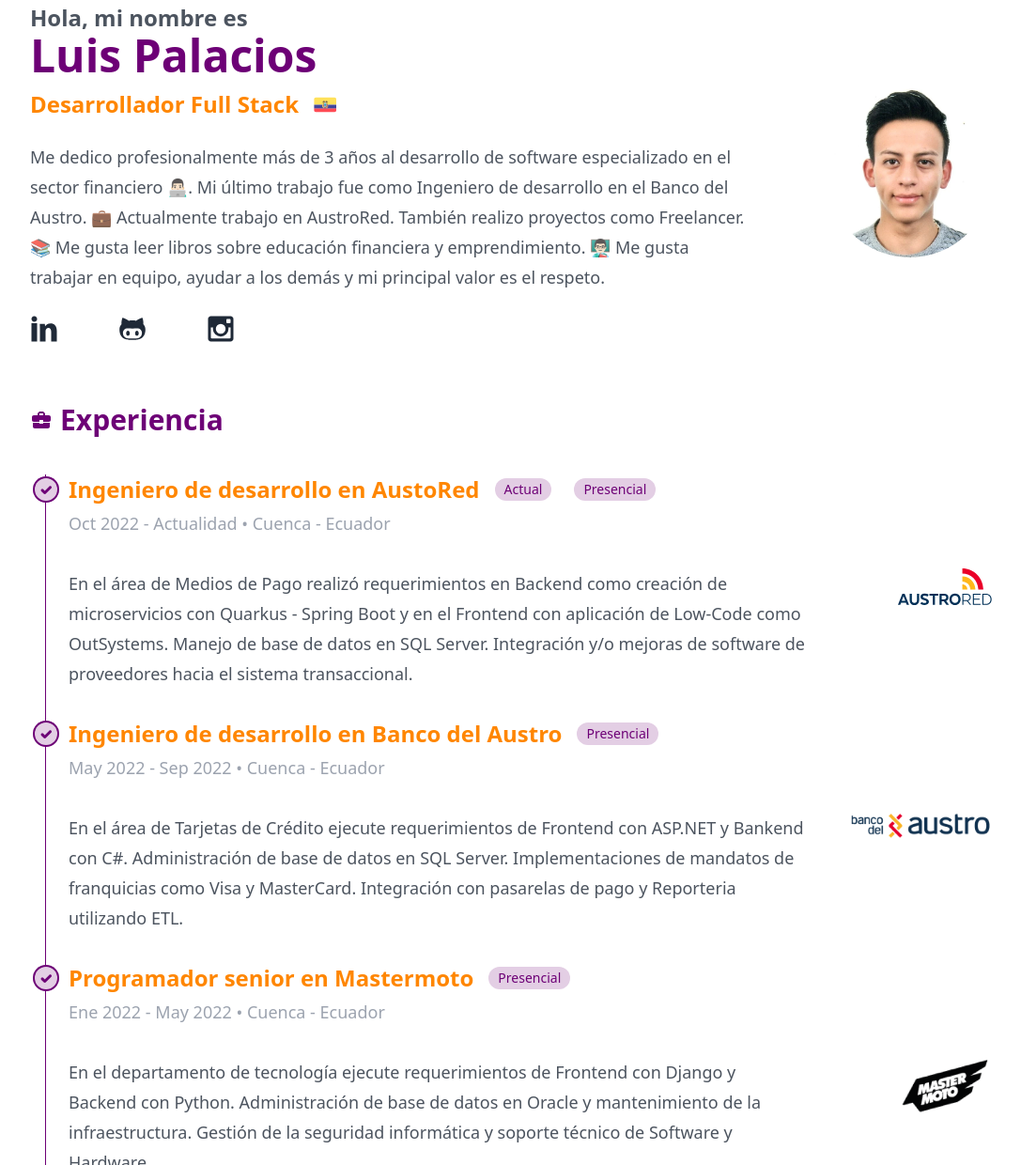
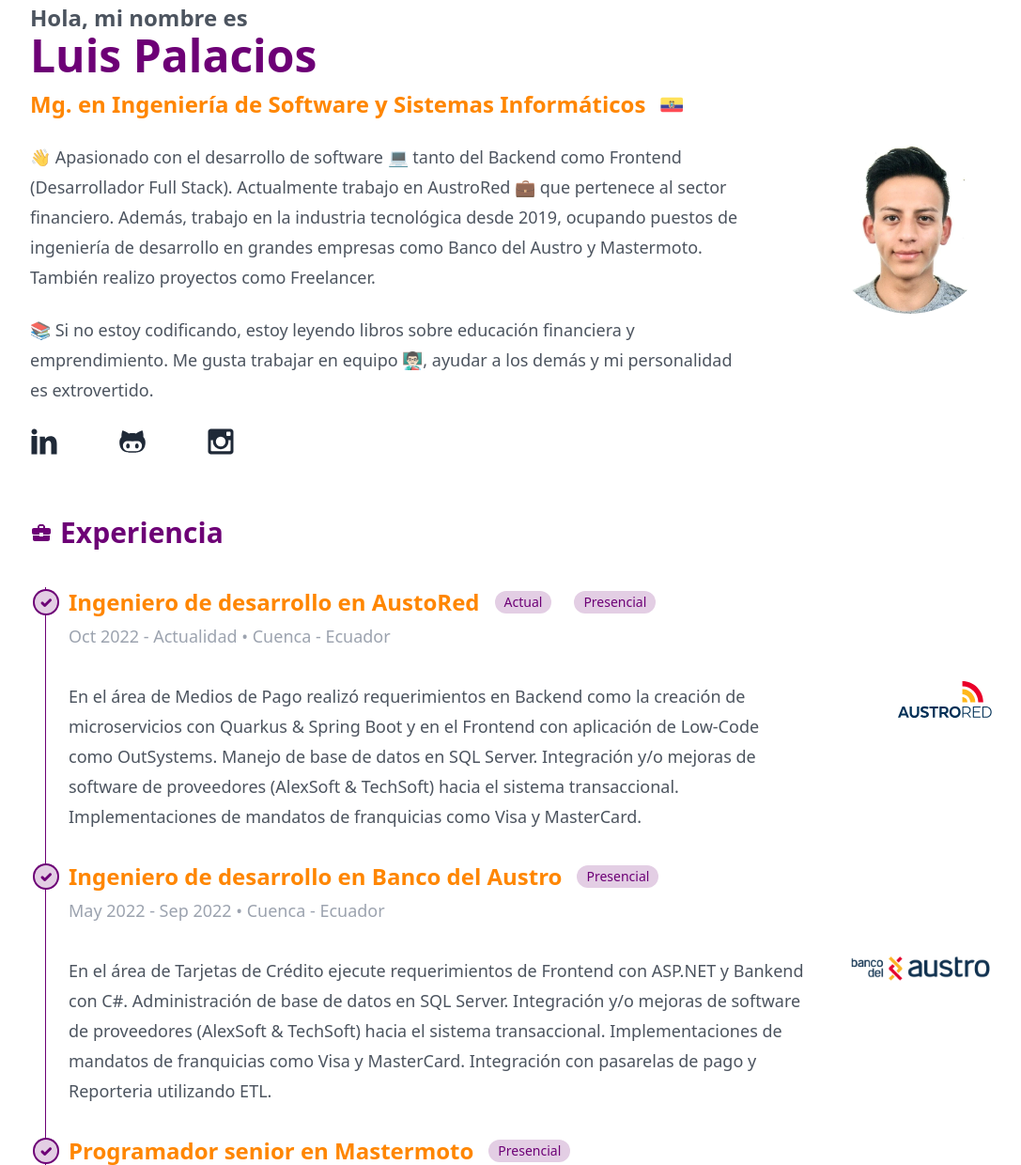
Before and after one commit to PalaciosLuisMig/my-portfolio, an Astro site: page / in a window 1280 px wide. Shown: the part 137-1377 px from the top of the page at 94% size, without its empty margins (96-1183 px from the left). Built offline with nearby package versions, Linux system fonts and the light colour scheme; Astro itself is replaced by a stand-in of ours; what tailwindcss-animated would draw is missing.

Commit message:
some experience updates

```diff
--- a/src/config.ts
+++ b/src/config.ts
@@ -259,7 +259,7 @@
     country: "Ecuador",
     logo: "/job_logos/austrored.svg",
     description:
-      "En el área de Medios de Pago realizó requerimientos en Backend como creación de microservicios con Quarkus - Spring Boot y en el Frontend con aplicación de Low-Code como OutSystems. Manejo de base de datos en SQL Server. Integración y/o mejoras de software de proveedores hacia el sistema transaccional.",
+      "En el área de Medios de Pago realizó requerimientos en Backend como la creación de microservicios con Quarkus & Spring Boot y en el Frontend con aplicación de Low-Code como OutSystems. Manejo de base de datos en SQL Server. Integración y/o mejoras de software de proveedores (AlexSoft & TechSoft) hacia el sistema transaccional. Implementaciones de mandatos de franquicias como Visa y MasterCard.",
     height: 100,
     width: 100,
   },
@@ -272,7 +272,7 @@
     country: "Ecuador",
     logo: "/job_logos/bancodelaustro.png",
     description:
-      "En el área de Tarjetas de Crédito ejecute requerimientos de Frontend con ASP.NET y Bankend con C#. Administración de base de datos en SQL Server. Implementaciones de mandatos de franquicias como Visa y MasterCard. Integración con pasarelas de pago y Reporteria utilizando ETL.",
+      "En el área de Tarjetas de Crédito ejecute requerimientos de Frontend con ASP.NET y Bankend con C#. Administración de base de datos en SQL Server. Integración y/o mejoras de software de proveedores (AlexSoft & TechSoft) hacia el sistema transaccional. Implementaciones de mandatos de franquicias como Visa y MasterCard. Integración con pasarelas de pago y Reporteria utilizando ETL.",
     height: 150,
     width: 150,
   },
@@ -298,7 +298,7 @@
     country: "Ecuador",
     logo: "/job_logos/bancodelaustro.png",
     description:
-      "En el área de Tarjetas de Crédito ejecute requerimientos de Frontend con ASP.NET y Bankend con C#. Administración de base de datos en SQL Server. Implementaciones de mandatos de franquicias como Visa y MasterCard. Integración con pasarelas de pago y Reporteria utilizando ETL.",
+      "En el área de Tarjetas de Crédito ejecute requerimientos de Frontend con ASP.NET y Bankend con C#. Administración de base de datos en SQL Server. Integración y/o mejoras de software de proveedores (AlexSoft & TechSoft) hacia el sistema transaccional. Implementaciones de mandatos de franquicias como Visa y MasterCard. Integración con pasarelas de pago y Reporteria utilizando ETL.",
     height: 150,
     width: 150,
   },
--- a/src/layouts/Layout.astro
+++ b/src/layouts/Layout.astro
@@ -39,9 +39,6 @@
   </body>
 </html>
 <style is:global>
-    #timeline ol:last-of-type p:last-of-type {
-        padding-bottom: 0px;
-    }
     #timeline ol:last-of-type li:last-of-type {
         padding-bottom: 0px;
     }
--- a/src/pages/index.astro
+++ b/src/pages/index.astro
@@ -55,7 +55,7 @@
           <p
             class="prose dark:prose-invert text-lg md:text-xl lg:text-2xl font-bold inline text-accent"
           >
-            Desarrollador Full Stack
+            Mg. en Ingeniería de Software y Sistemas Informáticos
           </p>
           <Icon name="ecu" size={25} />
         </div>
@@ -64,13 +64,10 @@
           class="prose dark:prose-invert prose-sm md:prose-base lg:prose-lg mb-6 animate-fade lg:animate-fade-right lg:max-w-none"
         >
           <p>
-            Me dedico profesionalmente más de 3 años al desarrollo de software
-            especializado en el sector financiero 👨🏻‍💻. Mi último trabajo fue como
-            Ingeniero de desarrollo en el Banco del Austro. 💼 Actualmente
-            trabajo en AustroRed. También realizo proyectos como Freelancer. 📚
-            Me gusta leer libros sobre educación financiera y emprendimiento. 👨🏻‍🏫
-            Me gusta trabajar en equipo, ayudar a los demás y mi principal valor
-            es el respeto.
+            👋 Apasionado con el desarrollo de software 💻 tanto del Backend como Frontend (Desarrollador Full Stack). Actualmente trabajo en AustroRed 💼 que pertenece al sector financiero. Además, trabajo en la industria tecnológica desde 2019, ocupando puestos de ingeniería de desarrollo en grandes empresas como Banco del Austro y Mastermoto. También realizo proyectos como Freelancer.
+          </p>
+          <p>
+          📚 Si no estoy codificando, estoy leyendo libros sobre educación financiera y emprendimiento. Me gusta trabajar en equipo 👨🏻‍🏫, ayudar a los demás y mi personalidad es extrovertido.
           </p>
         </article>
 
```
